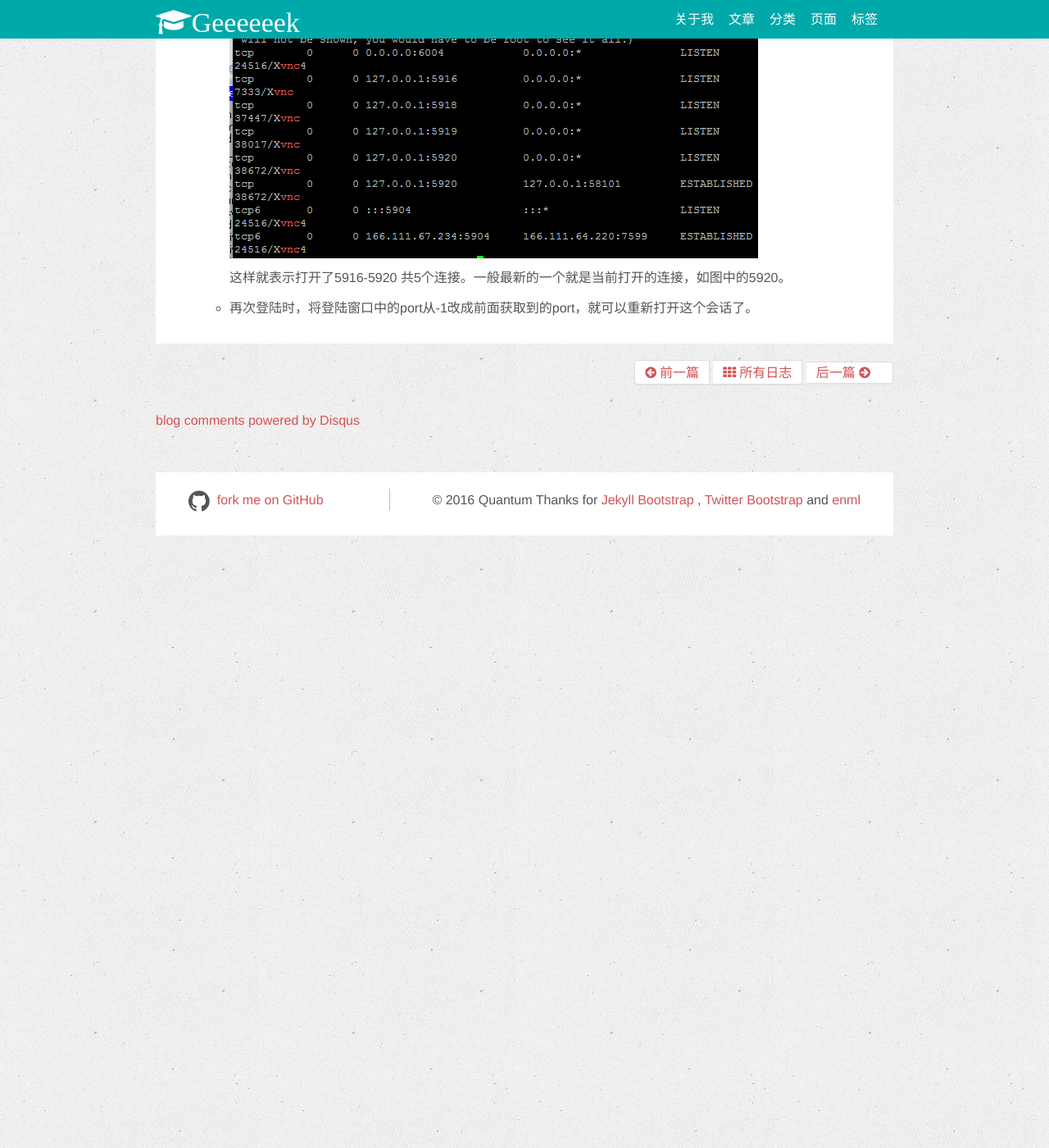
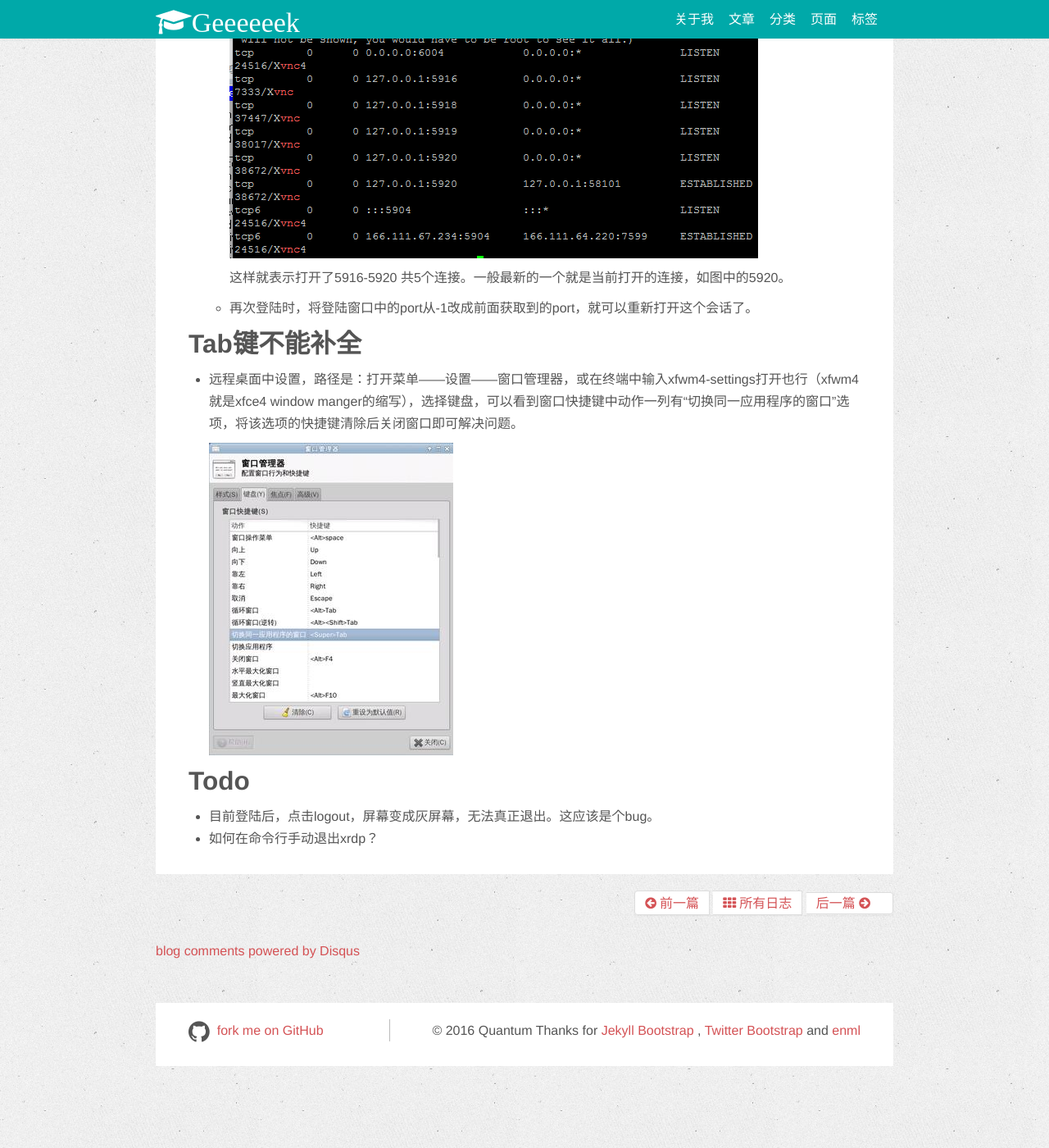
Before and after one commit to quantumlaser/quantumlaser.github.io, a Jekyll site: the page built from _posts/2016-03-13-remote-access.md, in a window 1280 px wide and 1400 px high, scrolled down 2421 px. Shown: the whole window at 82% size. Built offline with Jekyll 4.4.1, drawn with Linux system fonts in a browser that asks for light colours; nearby versions of some CDN libraries; comment, search, counter and statistics services are not loaded.

Commit message:
update remote-access

```diff
--- a/_posts/2016-03-13-remote-access.md
+++ b/_posts/2016-03-13-remote-access.md
@@ -67,3 +67,12 @@ port就可以了。
 
     这样就表示打开了5916-5920 共5个连接。一般最新的一个就是当前打开的连接，如图中的5920。
   + 再次登陆时，将登陆窗口中的port从-1改成前面获取到的port，就可以重新打开这个会话了。
+
+## Tab键不能补全
+- 远程桌面中设置，路径是：打开菜单——设置——窗口管理器，或在终端中输入xfwm4-settings打开也行（xfwm4就是xfce4 window manger的缩写），选择键盘，可以看到窗口快捷键中动作一列有“切换同一应用程序的窗口”选项，将该选项的快捷键清除后关闭窗口即可解决问题。
+
+  ![img](/image/xfce_manager.jpg)
+
+## Todo
+- 目前登陆后，点击logout，屏幕变成灰屏幕，无法真正退出。这应该是个bug。
+- 如何在命令行手动退出xrdp？
```
Also changed, not shown: image/xfce_manager.jpg (added).
